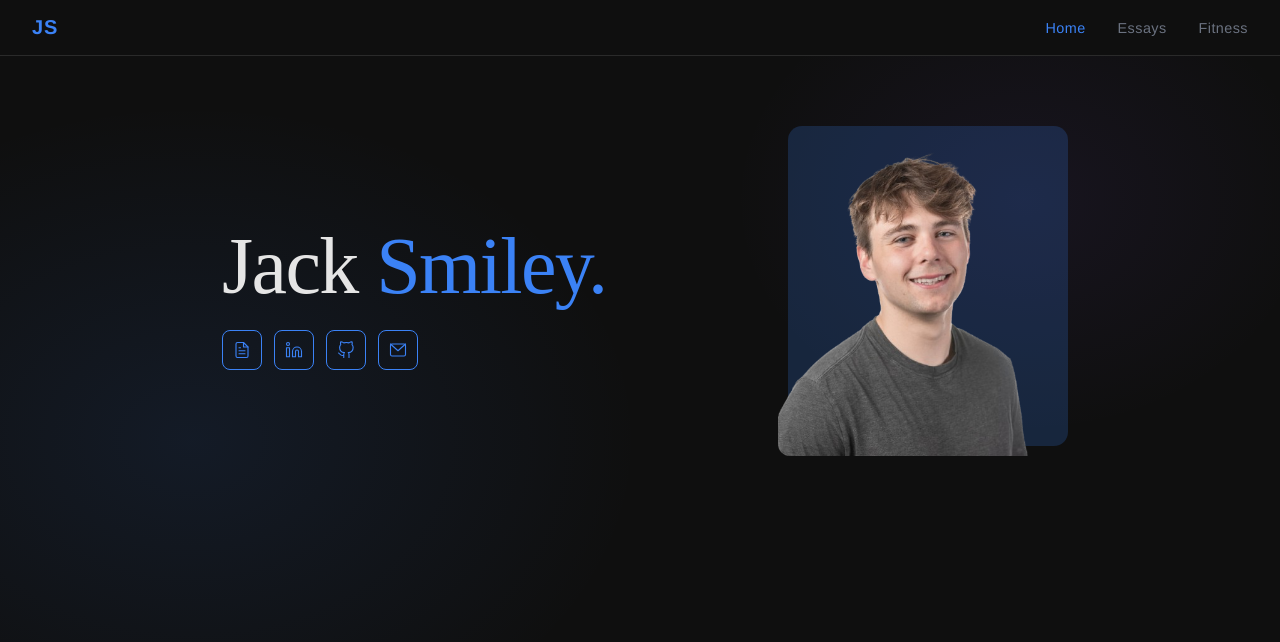
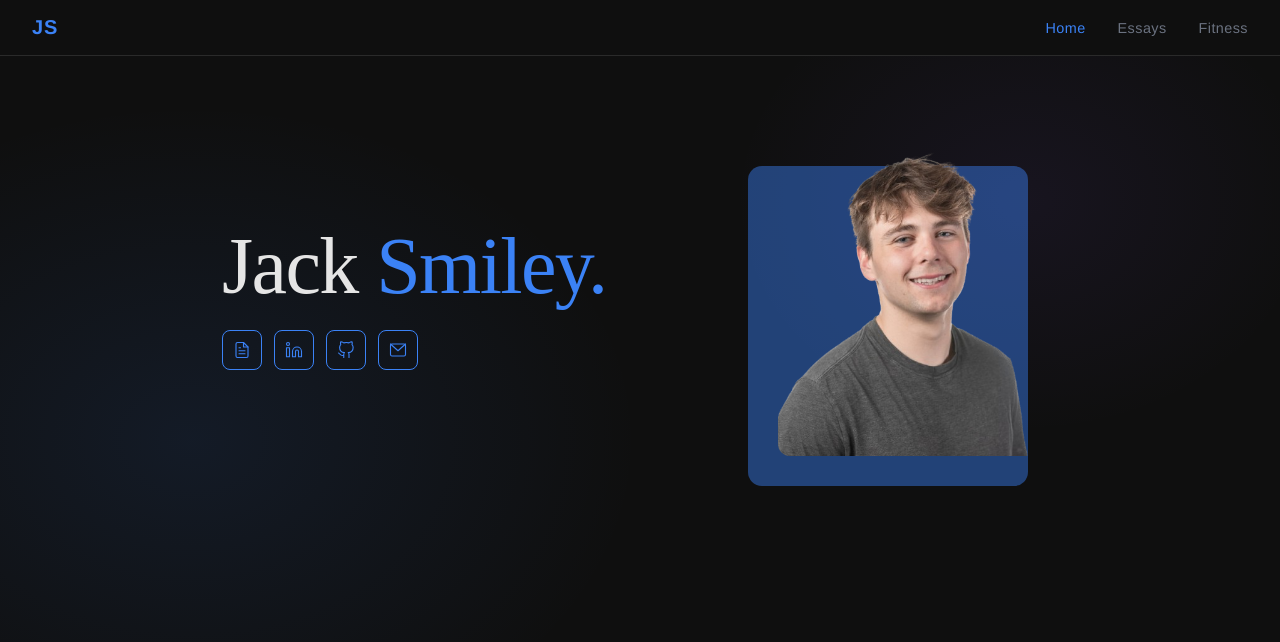
Before and after one commit to SmileyJack/jack-smiley-website, a Vue app: page / in a window 1280 px wide. Shown: the top 642 px of the page. Built offline with nearby package versions, Linux system fonts and the light colour scheme.

Commit message:
adjust photo again

```diff
--- a/src/pages/HomePage.vue
+++ b/src/pages/HomePage.vue
@@ -82,10 +82,10 @@ export default defineComponent({
 .hero-photo::before {
   content: '';
   position: absolute;
-  inset: -10px -10px 10px 10px;
+  inset: 30px 30px -30px -30px;
   background: var(--accent);
   border-radius: 14px;
-  opacity: 0.2;
+  opacity: 0.45;
   z-index: 0;
 }
 
```
